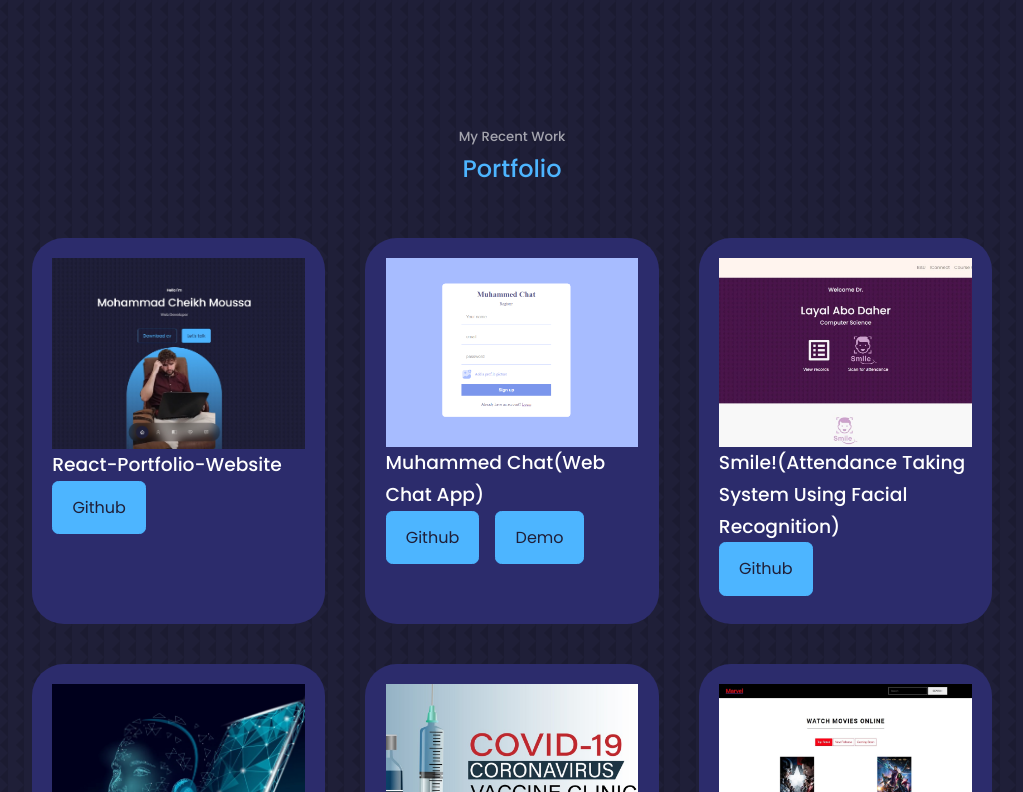
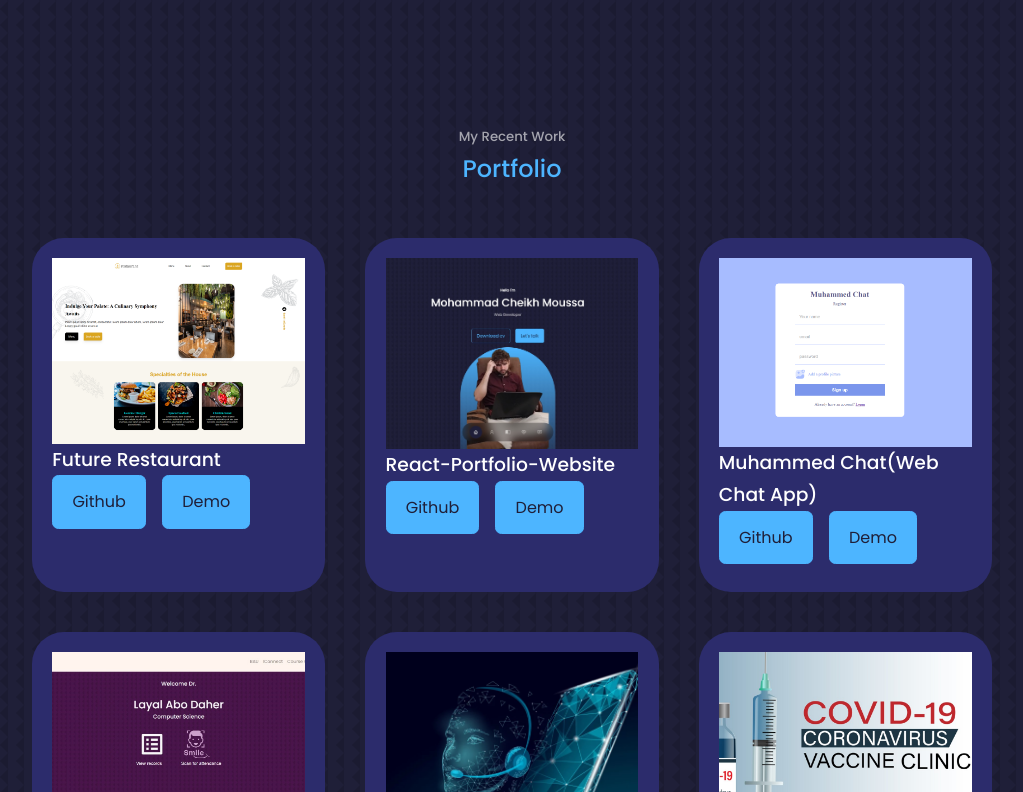
Before and after one commit to MuhammedSm/Portfolio-react-website, a React (Create React App) app: page / in a window 1280 px wide. Shown: the part 2703-3495 px from the top of the page, without its empty margins (128-1151 px from the left). Built offline with nearby package versions, Linux system fonts and the light colour scheme.

Commit message:
additions

```diff
--- a/src/components/portfolio/Portfolio.jsx
+++ b/src/components/portfolio/Portfolio.jsx
@@ -7,42 +7,50 @@
 import IMG4 from '../../assets/portfolio4.jpg'
 import IMG5 from '../../assets/Smile.jpeg'
 import IMG6 from '../../assets/chatapp.png'
+import IMGP from '../../assets/image.png'
 const data = [
   {
     id:0,
+    image:IMGP,
+    title:'Future Restaurant',
+    github:'https://github.com/MuhammedSm/restaurant',
+
+  },
+  {
+    id:1,
     image:IMG0,
     title:'React-Portfolio-Website',
     github:'https://github.com/MuhammedSm/Portfolio-react-website',
 
   },{
-    id:1,
+    id:2,
     image:IMG6,
     title:'Muhammed Chat(Web Chat App)',
     github:'https://github.com/MuhammedSm/React-chat-app',
 
   },
   {
-    id:2,
+    id:3,
     image:IMG5,
     title:'Smile!(Attendance Taking System Using Facial Recognition)',
     github:'https://github.com/MuhammedSm/senior-project-Smile---',
 
   },
   {
-    id:3,
+    id:4,
     image:IMG1,
     title:'Personal-Voice-Assistant-Java',
     github:'https://github.com/MuhammedSm/Personal-Voice-Assistant-Java',
 
   },
-  {   id:4,
+  {   id:5,
       image:IMG2,
       title: 'Vaccination-Clinic-System-Java',
       github: 'https://github.com/MuhammedSm/Vaccination-Clinic-System',
 
   },
   {
-      id: 5,
+      id: 6,
       image: IMG3,
       title: 'Movie Rating DataBase Website',
       github: 'https://github.com/MuhammedSm/movie-rating-db',
@@ -70,7 +78,17 @@
                   Github
                 </a>
                 {id === 1 && (
+                  <a href="https://mohammadcheikhmoussa.netlify.app/" className="btn btn-primary">
+                    Demo
+                  </a>
+                )}
+                {id === 2 && (
                   <a href="https://muhammesdseyhmusachatapp.netlify.app" className="btn btn-primary">
+                    Demo
+                  </a>
+                )}
+                {id === 0 && (
+                  <a href="https://futurerestaurant.netlify.app/" className="btn btn-primary">
                     Demo
                   </a>
                 )}
--- a/src/components/services/Services.jsx
+++ b/src/components/services/Services.jsx
@@ -22,7 +22,7 @@
             </li>
             <li>
               <BsCheck className='service__list-icon'/>
-              <p>Using HTML, JavaScript and CSS to bring concepts to life.</p>
+              <p>Using ReactJs, NextJS, HTML, JavaScript ,Tailwind and CSS to bring concepts to life.</p>
             </li>
             <li>
               <BsCheck className='service__list-icon'/>
```
Also changed, not shown: src/assets/image.png (added). Lines whose indentation alone changed are shown as unchanged.
